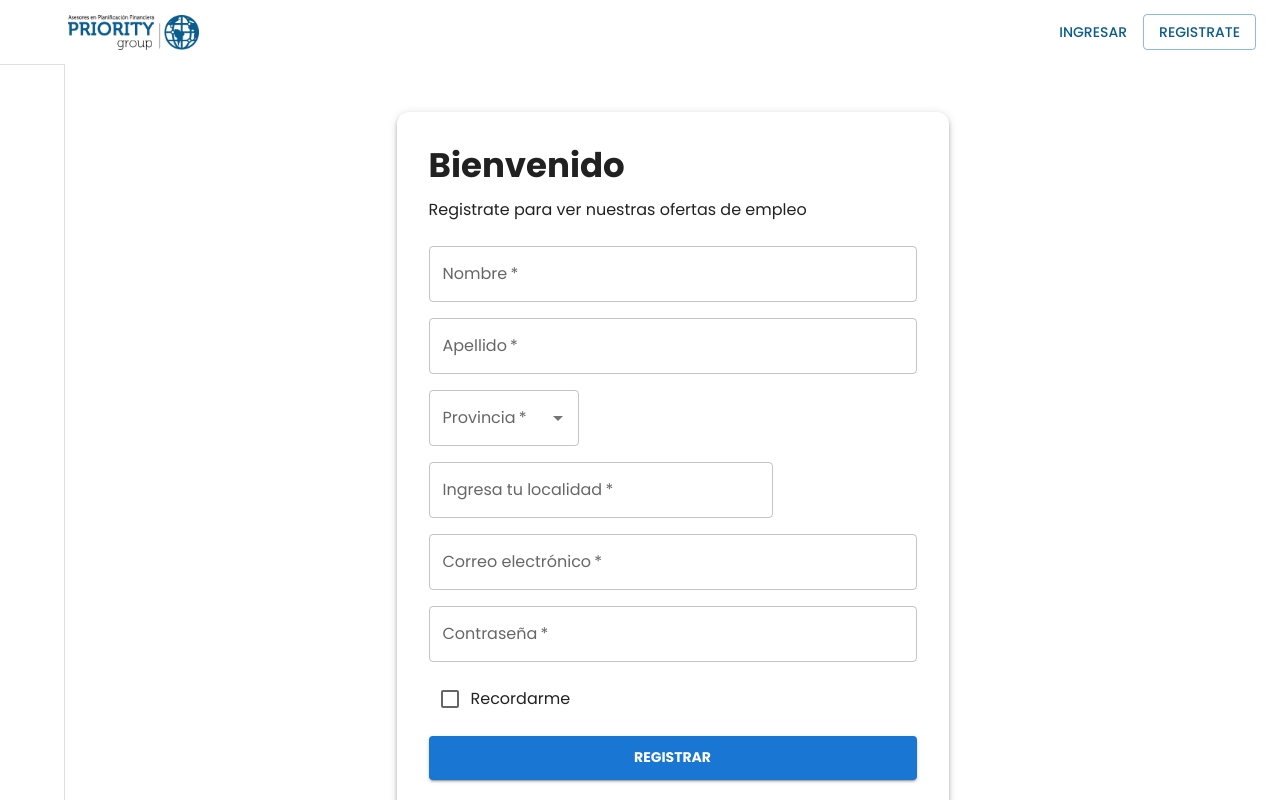
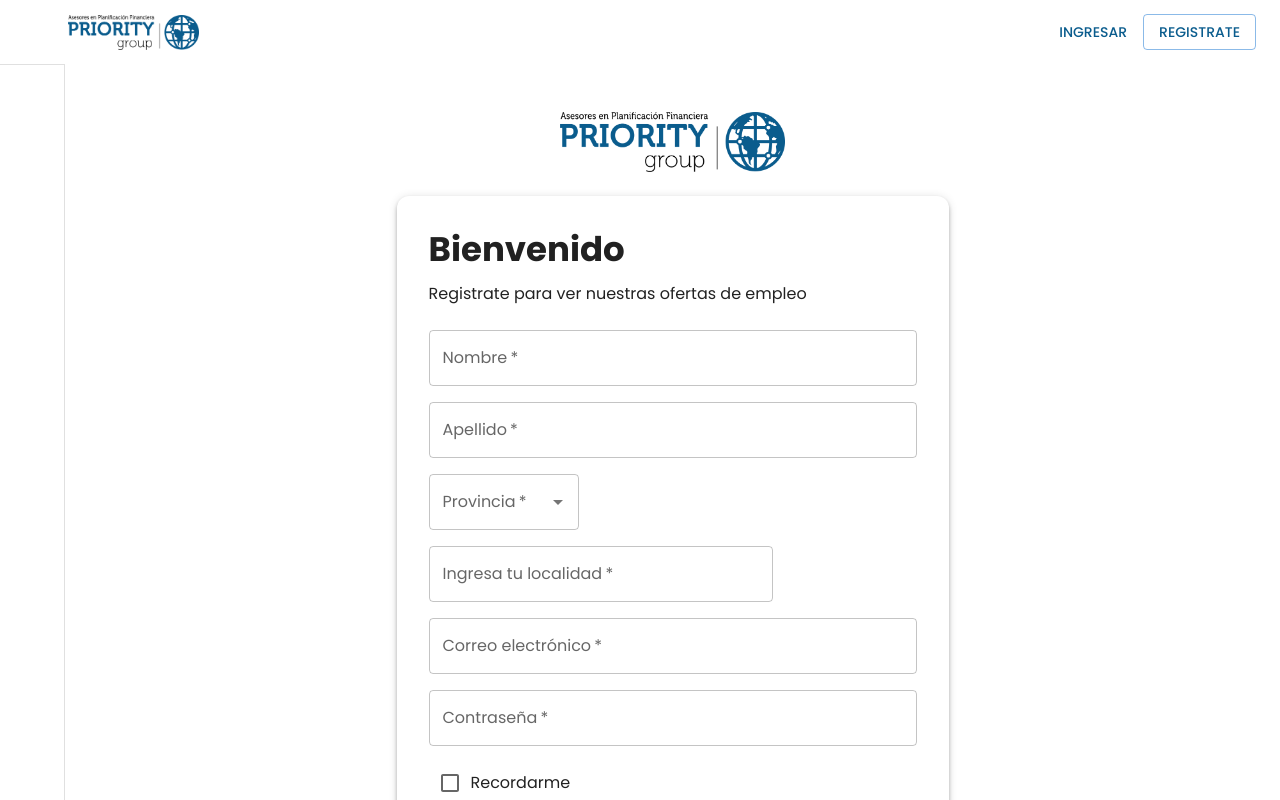
Before and after one commit to cmk95R/pg_rrhh, a React (Vite) app in the folder frontend/: page /register in a window 1280 px wide. Shown: the top 800 px of the page. Built offline with nearby package versions, Linux system fonts and the light colour scheme; no server answers; some icons are missing.

Commit message:
fix: button y colors

```diff
--- a/frontend/src/components/footer.jsx
+++ b/frontend/src/components/footer.jsx
@@ -32,9 +32,9 @@ const Footer = () => {
           <Grid size={{ xs: 12, sm: 6, md: 3 }}>
             <Typography variant="h6" gutterBottom>Seguinos</Typography>
             <Stack direction="row" spacing={2}>
-              <IconButton color="inherit" href="www.prioritygroup.com.ar" target="_blank"><LinkedInIcon /></IconButton>
+              <IconButton color="inherit" href="http://prioritygroup.com.ar" target="_blank"><LinkedInIcon /></IconButton>
 
-              <IconButton color="inherit" href="www.prioritygroup.com.ar" target="_blank"><InstagramIcon /></IconButton>
+              <IconButton color="inherit" href="http://prioritygroup.com.ar" target="_blank"><InstagramIcon /></IconButton>
             </Stack>
           </Grid>
         </Grid>
--- a/frontend/src/pages/home.jsx
+++ b/frontend/src/pages/home.jsx
@@ -73,32 +73,11 @@ const cardVariants = {
 
 // ===== Datos =====
 const valores = [
-  { icon: LightbulbIcon, title: 'DINAMISMO', text: 'Orientación a la proactividad, movimiento permanente y mejora continua.' },
+  { icon: LightbulbIcon, title: 'DINAMISMO', text: 'Orientación a la proactividad y la búsqueda constante de opciones atractivas para la construcción de riqueza, con el fin de ofrecer lo mejor a nuestros clientes ' },
   { icon: SchoolIcon, title: 'COMPROMISO', text: 'Trabajamos para promover el desarrollo personal y profesional de cada uno de nuestros colaboradores en un ambiente agradable y de trabajo en equipo' },
-
   { icon: FavoriteIcon, title: 'CERCANÍA', text: 'Somos una compañía argentina, integrada por un grupo humano con una clara pasión por el servicio al cliente y que trabaja incansablemente para estar cerca de ellos' },
 ];
-const testimonios = [
-  {
-    nombre: 'Bautista Palma.',
-    rol: 'Pasante Administrativo',
-    frase: 'ASYTEC es mi primera experiencia trabajando y me ayudará a abrir nuevas puertas en el mundo laboral. Es una gran Oportunidad.',
-    foto: '../testimonios/t2.png'
-  },
-  {
-    nombre: 'Agustin Gonzalez',
-    rol: 'Soporte Técnico',
-    frase: 'Agradezco la oportunidad y el reconocimiento que me da ASYTEC, y valoro formar parte de este equipo',
-    foto: '../testimonios/t1.png'
-  },
-  {
-    nombre: 'Joan Valenzuela.',
-    rol: 'Analista de Ciberseguridad',
-    frase: 'Muy feliz por salir de la zona de confort para cumplir sueños y animarme a crecer. Gracias ASYTEC por confiar en mis capacidades',
-    foto: '../testimonios/t3.png'
-  },
 
-];
 
 const areas = [
   { title: 'Recursos Humanos', tags: ['Seleccion', 'Capacitación', 'Clima'], img: 'https://images.unsplash.com/photo-1551836022-4c4c79ecde51?auto=format&fit=crop&w=1200&q=60', path: '/searches?area=Recursos Humanos' },
@@ -296,8 +275,13 @@ const Home = () => {
                     <Box sx={{ p: 2, pt: 0 }}>
                       <Button
                         fullWidth
-                        variant="outlined"
+                        variant="contained"
                         onClick={() => navigate(a.path)}
+                        sx={{
+                          backgroundColor: '#0A5C8D',
+                          color: 'white',
+                          '&:hover': { backgroundColor: '#084a70' }
+                        }}
                       >
                         Ver vacantes
                       </Button>
@@ -309,13 +293,6 @@ const Home = () => {
           </Grid>
         </Container>
       </motion.section>
-
-
-
-
-      {/* ===== TESTIMONIOS (carrusel simple) ===== */}
-
-
 
 
       {/* ===== FAQ ===== */}
--- a/frontend/src/pages/login.jsx
+++ b/frontend/src/pages/login.jsx
@@ -3,6 +3,7 @@ import { useNavigate, useLocation } from "react-router-dom";
 import {
   Container,
   Paper,
+  Box,
   Typography,
   Stack,
   TextField,
@@ -137,7 +138,15 @@ export default function Login() {
 
   return (
     <Container maxWidth="sm" sx={{ py: 8 }}>
-      <Paper sx={{ p: 6, borderRadius: 3 }} elevation={4}>
+      <Box sx={{ display: 'flex', justifyContent: 'center', mb: 3 }}>
+        <img
+          src="/logo1.png"
+          alt="Priority Group Logo"
+          style={{ height: '60px', width: 'auto' }}
+        />
+      </Box>
+
+      <Paper sx={{ p: { xs: 3, sm: 5 }, borderRadius: 3 }} elevation={4}>
         <form id="login-form" onSubmit={handleSubmit} style={{ width: "100%" }}>
           <Typography variant="h4" fontWeight={700} gutterBottom>
             Bienvenido
--- a/frontend/src/pages/register.jsx
+++ b/frontend/src/pages/register.jsx
@@ -13,6 +13,7 @@ import {
   Container,
   Typography,
   Paper,
+  Box,
   Alert,
 } from "@mui/material";
 import Visibility from "@mui/icons-material/Visibility";
@@ -134,7 +135,15 @@ export default function RegisterForm() {
 
   return (
     <Container maxWidth="sm" sx={{ py: 6 }}>
-      <Paper sx={{ p: 4, borderRadius: 3 }} elevation={4}>
+      <Box sx={{ display: 'flex', justifyContent: 'center', mb: 3 }}>
+        <img
+          src="/logo1.png"
+          alt="Priority Group Logo"
+          style={{ height: '60px', width: 'auto' }}
+        />
+      </Box>
+
+      <Paper sx={{ p: { xs: 3, sm: 4 }, borderRadius: 3 }} elevation={4}>
         <Typography variant="h4" fontWeight={700} gutterBottom>
           Bienvenido
         </Typography>
@@ -231,10 +240,13 @@ export default function RegisterForm() {
             <Button
               type="submit"
               variant="contained"
-              color="primary"
               fullWidth
               disabled={loading}
-              sx={{ mt: 1, py: 1.2, fontWeight: 600 }}
+              sx={{
+                mt: 1, py: 1.2, fontWeight: 600,
+                backgroundColor: '#0A5C8D',
+                '&:hover': { backgroundColor: '#084a70' }
+              }}
             >
               {loading ? "Registrando..." : "Registrar"}
             </Button>
```
